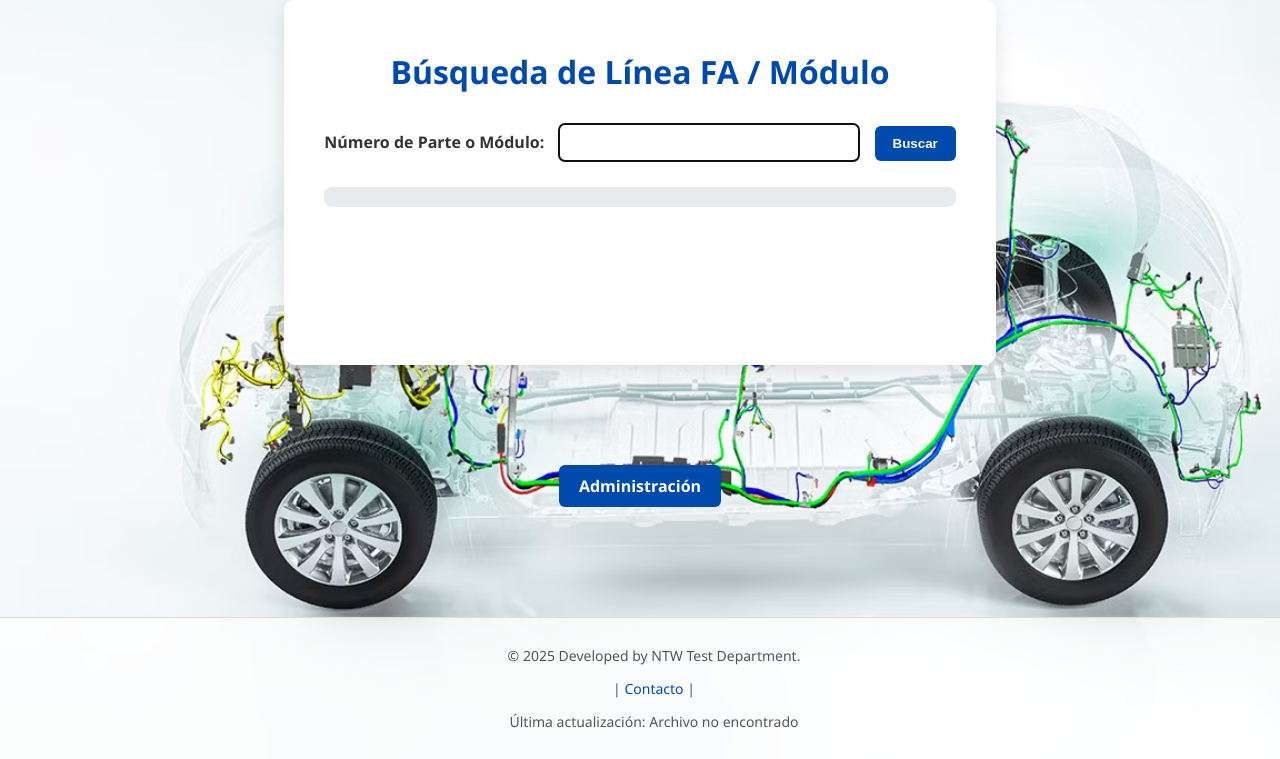
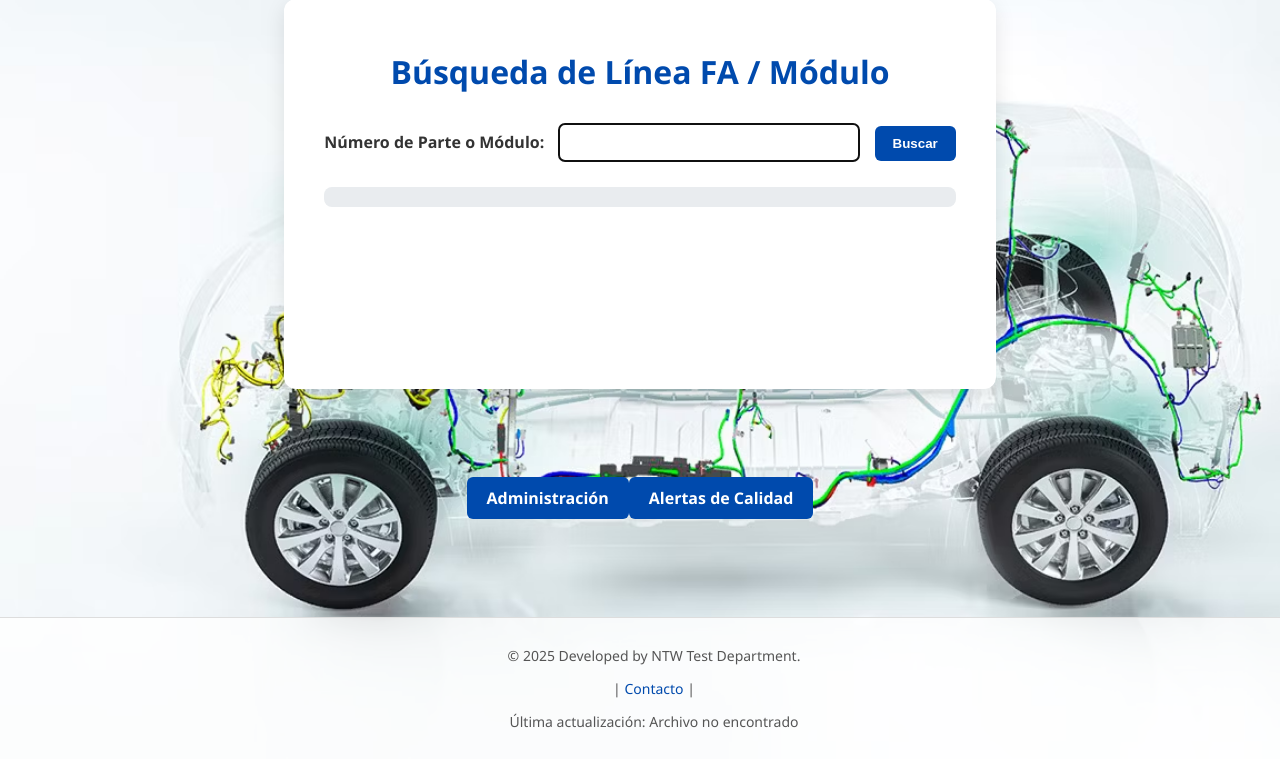
Before and after one commit to moisesrmz/WebAppLineFinder, a Flask app: page / in a window 1280 px wide. Shown: the part 41-800 px from the top of the page. Run offline with Flask 3, Linux system fonts and the light colour scheme.

Commit message:
se inicia Alertas de calidad

```diff
--- a/backend/routes/views.py
+++ b/backend/routes/views.py
@@ -37,3 +37,7 @@
 def descargar_excel():
     ruta_archivo = os.path.join(os.getcwd(), "backend/data/AutomatedLines.xlsx")
     return send_file(ruta_archivo, as_attachment=True)
+
+@views_bp.route("/alertas-calidad")
+def alertas_calidad():
+    return render_template("alertas_calidad.html")
--- /dev/null
+++ b/frontend/templates/alertas_calidad.html
@@ -0,0 +1,2 @@
+<h1>Alertas de Calidad</h1>
+<p>Sección en construcción.</p>
--- a/frontend/templates/index.html
+++ b/frontend/templates/index.html
@@ -97,7 +97,7 @@
 
         .center-button {
             text-align: center;
-            margin: 40px 0;
+            margin: 20px 0;
         }
 
         .btn {
@@ -108,6 +108,7 @@
             color: white;
             text-decoration: none;
             font-weight: 600;
+            margin: 8px 0;
         }
 
         .btn:hover {
@@ -135,21 +136,25 @@
 <body>
     <div class="container">
         <h1>Búsqueda de Línea FA / Módulo</h1>
+
         <form method="post" action="{{ url_for('views.index') }}">
             <label for="numero_parte">Número de Parte o Módulo:</label>
             <input type="text" id="numero_parte" name="numero_parte" required autofocus>
             <button type="submit">Buscar</button>
         </form>
+
         <div class="results">
             {{ mensaje|safe }}
         </div>
     </div>
 
+    <!-- 🔘 Botones -->
     <div class="center-button">
-        <a href="{{ url_for('auth.login') }}" class="btn btn-primary">Administración</a>
+        <a href="{{ url_for('auth.login') }}" class="btn">Administración</a>
+        <br>
+        <a href="{{ url_for('views.alertas_calidad') }}" class="btn">Alertas de Calidad</a>
     </div>
 
-    <!-- ⚙️ Footer -->
     <footer>
         <p>&copy; 2025 Developed by NTW Test Department.</p>
         <p>| <a href="mailto:moises.ramirez1@molex.com">Contacto</a> |</p>
```
